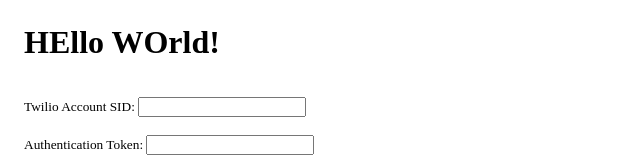
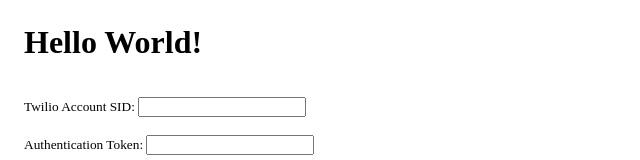
Before and after one commit to h8ya/Los-Altos-Hackathon-2023, a website: page src/index.html in a window 1280 px wide. Shown: the top 160 px of the page, without its empty margins (0-640 px from the left). Drawn offline with Linux system fonts and the light colour scheme.

Commit message:
Update index.html

```diff
--- a/src/index.html
+++ b/src/index.html
@@ -8,7 +8,7 @@
     <link rel="stylesheet" href="main.css"/>
 </head>
 <body>
-    <h1 id="title">HEllo WOrld!</h1>
+    <h1 id="title">Hello World!</h1>
 
     <br><br>
     <small>Twilio Account SID: </small>
```
